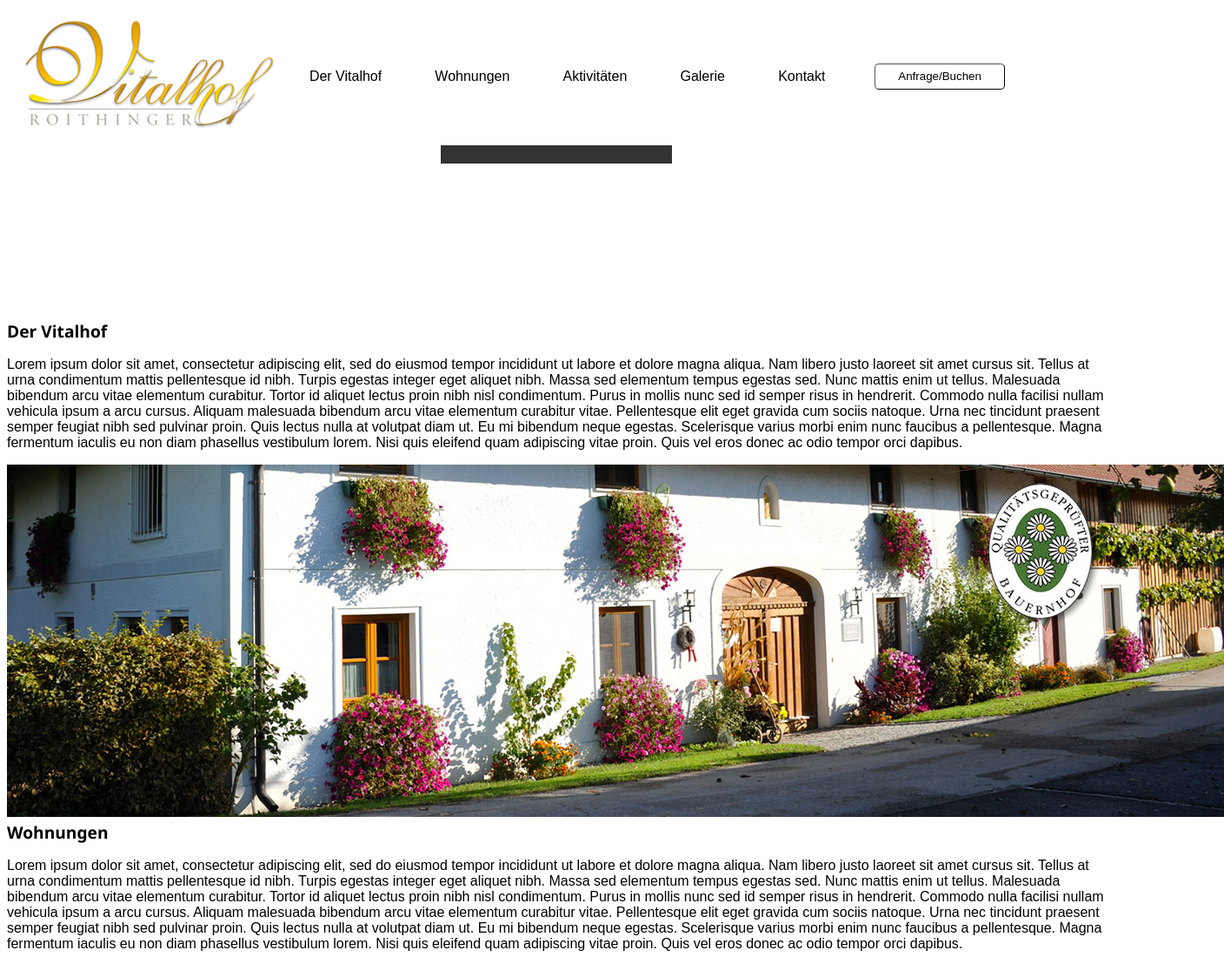
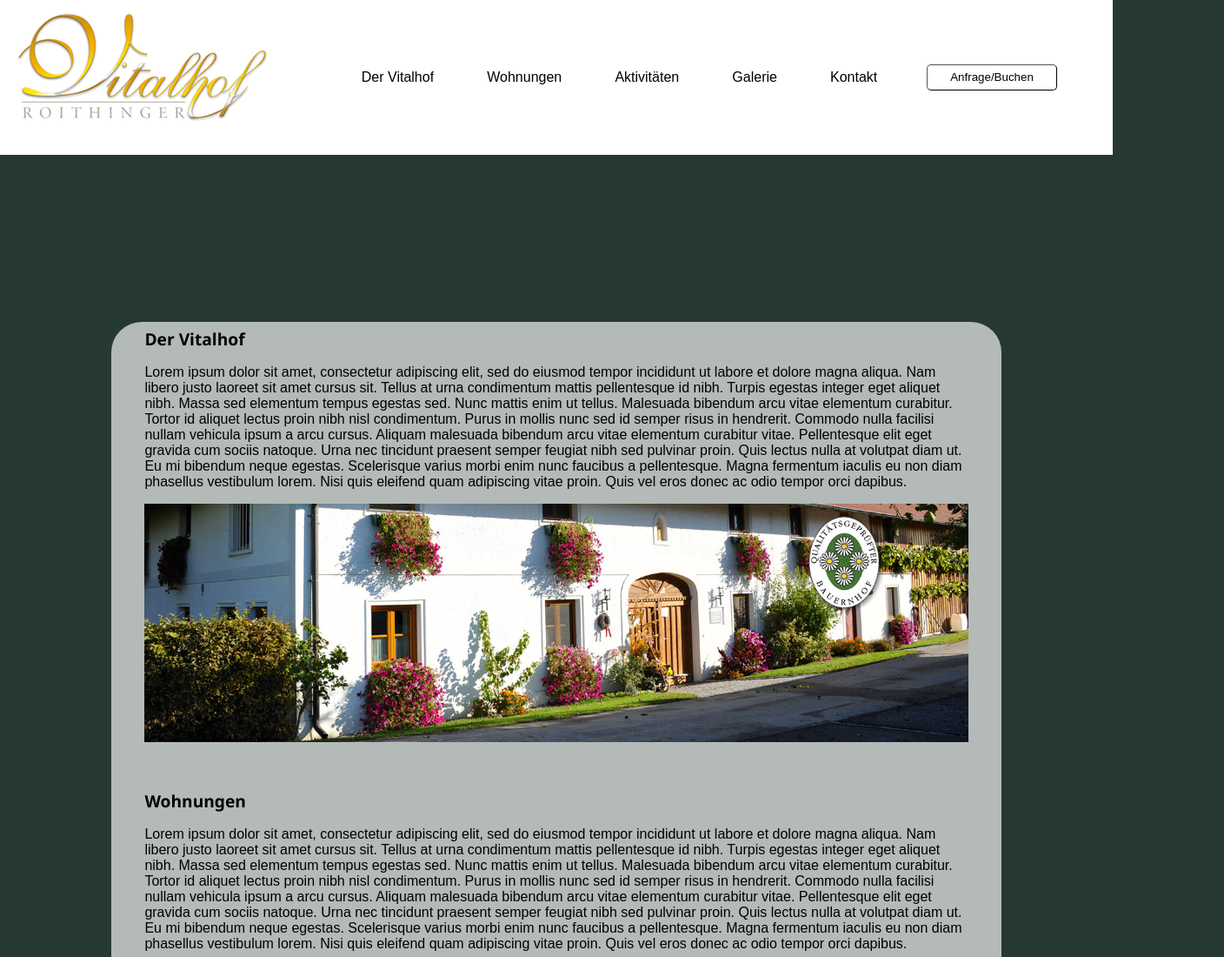
Before and after one commit to Dakunu01/Dakunu01.github.io, a plain HTML site: page index.html in a window 1280 px wide. Shown: the top 1100 px of the page at 87% size, 1408 px wide, since content can reach past the window. Drawn offline with Linux system fonts and the light colour scheme.

Commit message:
total CSS update

```diff
--- a/css/main.css
+++ b/css/main.css
@@ -1,5 +1,5 @@
 body {
-    background: rgb(255, 255, 255);
+    background: #263930;
     font-family: Arial, Helvetica, sans-serif
 }
 
@@ -14,22 +14,39 @@ html{
 
 body{
   scroll-behavior: smooth;
+  margin: 0px;
 }
 
-.content {
-  margin-top: 200px;
+.pageWarp{
+  display: flexbox;
+  border-radius: 35px;
+  background-color: rgba(255, 255, 255, 0.65);
+  max-width: 75%;
+  padding: 0.5% 3% 5.5%;
+  margin-top: 15% !important;
+  margin: 7.5% 10%;
+}
+
+.content div{
+  margin-bottom: 50px;
 }
 
 /*#region Menu Container Start*/
 .menuContainer {
     display: flex;
     align-items: center;
-    margin-bottom: 10px;
     position: sticky;
     top: 0;
     background: white;
+    z-index: 1;
+  }
+
+  .menuHorizontalCenter{
+    justify-content: right;
+    margin-right: 5%;
+    align-items: center;
     width: 100%;
-    z-index: 1;
+    display: flex;
   }
 
 .menuContainer ul li {
@@ -41,8 +58,8 @@ body{
 .menuContainer ul li a {
   background-image: linear-gradient(
     to right,
-    #f6df10,
-    #f6df10 50%,
+    #ffb955,
+    #ffb955 50%,
     #000 50%
   );
   font-size: 16px;
@@ -58,7 +75,7 @@ body{
 
 .menuContainer ul li a:before {
   content: '';
-  background: #f6df10;
+  background: #ffb955;
   display: block;
   position: absolute;
   bottom: -3px;
@@ -79,7 +96,10 @@ body{
 
 .menuLogo {
     margin-left: 5mm;
+    margin-bottom: 5mm;
   }
+
+/*#Menu Button*/
 
 .menuBtn {
   height: 30px;
@@ -91,9 +111,10 @@ body{
 }
 
 .menuBtn:hover {
-  background-color: #f6df10;
+  background-color: #ffb955;
   transition: all 0.75s;
 }
+/*#endregion Menu Button*/
 
 .sectionHeader {
   font-size: 28px;
@@ -118,6 +139,10 @@ body{
   outline: none;
   height: 30px;
   width: 300px;
+}
+
+.widePic{
+  width: 100%;
 }
 
 .ToDo{
@@ -158,7 +183,7 @@ body{
 
 .SendRequestBtn:hover {
   transition: 1s ease-in-out;
-  background: #f6df10;
+  background: #ffb955;
 }
 
 .SendRequestBtn:hover svg {
@@ -197,7 +222,7 @@ body{
   color: #fff;
   text-transform: uppercase;
   letter-spacing: 1px;
-  border: 3px solid #333;
+  border: 3px solid rgba(94, 94, 94, 0.25);
   transition: all .35s;
 }
 
@@ -219,19 +244,19 @@ body{
   top: calc(50% - 15px);
   left: calc(50% - 15px);
   transform: rotate(-45deg);
-  fill: #f6df10;
+  fill: #ffb955;
   transition: all .35s;
 }
 
 .anfrageBtn:hover{
   width: 230px;
-  border: 3px solid #f6df10;
+  border: 3px solid #ffb955;
   background: transparent;
-  color: #f6df10;
+  color: #ffb955;
 }
 
 .anfrageBtn:hover + .anfrageBtnIcon{
-  border: 3px solid #f6df10;
+  border: 3px solid #ffb955;
   right: -25%;
 }
 /*#endregion Anfrage Button Ende*/
--- a/index.html
+++ b/index.html
@@ -9,6 +9,7 @@
             <a href="index.html#top">
                 <img class="menuLogo" src="images/vitalhof_logo_289x155px.png"/>
             </a>
+            <div class="menuHorizontalCenter">
                 <ul>
                     <li><a href="index.html#divVitalhof">Der Vitalhof</a></li>
                     <li><a href="index.html#divWohnungen">Wohnungen</a></li>
@@ -19,7 +20,9 @@
 
                 <button class="menuBtn" onclick="window.location.href = 'request.html'">Anfrage/Buchen</button>
             </div>
+        </div>
 
+        <div class="pageWarp">
             <div class="content">
                 <div class="anfrageBtnWrapper">
                     <div class="anfrageBtnLink_wrapper">
@@ -38,7 +41,7 @@
                         Lorem ipsum dolor sit amet, consectetur adipiscing elit, sed do eiusmod tempor incididunt ut labore et dolore magna aliqua. Nam libero justo laoreet sit amet cursus sit. Tellus at urna condimentum mattis pellentesque id nibh. Turpis egestas integer eget aliquet nibh. Massa sed elementum tempus egestas sed. Nunc mattis enim ut tellus. Malesuada bibendum arcu vitae elementum curabitur. Tortor id aliquet lectus proin nibh nisl condimentum. Purus in mollis nunc sed id semper risus in hendrerit. Commodo nulla facilisi nullam vehicula ipsum a arcu cursus. Aliquam malesuada bibendum arcu vitae elementum curabitur vitae. Pellentesque elit eget gravida cum sociis natoque. Urna nec tincidunt praesent semper feugiat nibh sed pulvinar proin. Quis lectus nulla at volutpat diam ut. Eu mi bibendum neque egestas. Scelerisque varius morbi enim nunc faucibus a pellentesque. Magna fermentum iaculis eu non diam phasellus vestibulum lorem. Nisi quis eleifend quam adipiscing vitae proin. Quis vel eros donec ac odio tempor orci dapibus.
                     </p>
 
-                <img src="images/roi_start_slider-neu2.jpg"/>
+                    <img class="widePic" src="images/roi_start_slider-neu2.jpg"/>
                 </div>
 
                 <div id="divWohnungen">
@@ -47,7 +50,7 @@
                         Lorem ipsum dolor sit amet, consectetur adipiscing elit, sed do eiusmod tempor incididunt ut labore et dolore magna aliqua. Nam libero justo laoreet sit amet cursus sit. Tellus at urna condimentum mattis pellentesque id nibh. Turpis egestas integer eget aliquet nibh. Massa sed elementum tempus egestas sed. Nunc mattis enim ut tellus. Malesuada bibendum arcu vitae elementum curabitur. Tortor id aliquet lectus proin nibh nisl condimentum. Purus in mollis nunc sed id semper risus in hendrerit. Commodo nulla facilisi nullam vehicula ipsum a arcu cursus. Aliquam malesuada bibendum arcu vitae elementum curabitur vitae. Pellentesque elit eget gravida cum sociis natoque. Urna nec tincidunt praesent semper feugiat nibh sed pulvinar proin. Quis lectus nulla at volutpat diam ut. Eu mi bibendum neque egestas. Scelerisque varius morbi enim nunc faucibus a pellentesque. Magna fermentum iaculis eu non diam phasellus vestibulum lorem. Nisi quis eleifend quam adipiscing vitae proin. Quis vel eros donec ac odio tempor orci dapibus.
                     </p>
 
-                <img src="images/roi_start_slider-neu3.jpg"/>
+                    <img class="widePic" src="images/roi_start_slider-neu3.jpg"/>
                 </div>
 
                 <div id="divAktivitaeten">
@@ -56,7 +59,7 @@
                         Lorem ipsum dolor sit amet, consectetur adipiscing elit, sed do eiusmod tempor incididunt ut labore et dolore magna aliqua. Nam libero justo laoreet sit amet cursus sit. Tellus at urna condimentum mattis pellentesque id nibh. Turpis egestas integer eget aliquet nibh. Massa sed elementum tempus egestas sed. Nunc mattis enim ut tellus. Malesuada bibendum arcu vitae elementum curabitur. Tortor id aliquet lectus proin nibh nisl condimentum. Purus in mollis nunc sed id semper risus in hendrerit. Commodo nulla facilisi nullam vehicula ipsum a arcu cursus. Aliquam malesuada bibendum arcu vitae elementum curabitur vitae. Pellentesque elit eget gravida cum sociis natoque. Urna nec tincidunt praesent semper feugiat nibh sed pulvinar proin. Quis lectus nulla at volutpat diam ut. Eu mi bibendum neque egestas. Scelerisque varius morbi enim nunc faucibus a pellentesque. Magna fermentum iaculis eu non diam phasellus vestibulum lorem. Nisi quis eleifend quam adipiscing vitae proin. Quis vel eros donec ac odio tempor orci dapibus.
                     </p>
 
-                <img src="images/roi_start_slider-neu2.jpg"/>
+                    <img class="widePic" src="images/roi_start_slider-neu2.jpg"/>
                 </div>
 
                 <div id="divGalerie">
@@ -65,7 +68,8 @@
                         Lorem ipsum dolor sit amet, consectetur adipiscing elit, sed do eiusmod tempor incididunt ut labore et dolore magna aliqua. Nam libero justo laoreet sit amet cursus sit. Tellus at urna condimentum mattis pellentesque id nibh. Turpis egestas integer eget aliquet nibh. Massa sed elementum tempus egestas sed. Nunc mattis enim ut tellus. Malesuada bibendum arcu vitae elementum curabitur. Tortor id aliquet lectus proin nibh nisl condimentum. Purus in mollis nunc sed id semper risus in hendrerit. Commodo nulla facilisi nullam vehicula ipsum a arcu cursus. Aliquam malesuada bibendum arcu vitae elementum curabitur vitae. Pellentesque elit eget gravida cum sociis natoque. Urna nec tincidunt praesent semper feugiat nibh sed pulvinar proin. Quis lectus nulla at volutpat diam ut. Eu mi bibendum neque egestas. Scelerisque varius morbi enim nunc faucibus a pellentesque. Magna fermentum iaculis eu non diam phasellus vestibulum lorem. Nisi quis eleifend quam adipiscing vitae proin. Quis vel eros donec ac odio tempor orci dapibus.
                     </p>
 
-                <img src="images/roi_start_slider-neu3.jpg"/>
+                    <img class="widePic" src="images/roi_start_slider-neu3.jpg"/>
+                </div>
             </div>
         </div>
     </body>
```
Also changed, not shown: contact.html (+4 -0 lines), request.html (+4 -0 lines). Lines whose indentation alone changed are shown as unchanged.
